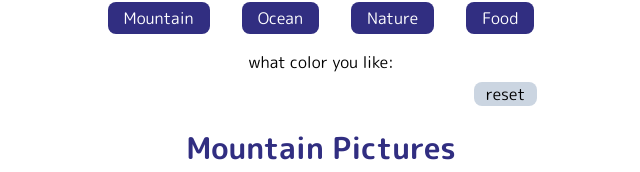
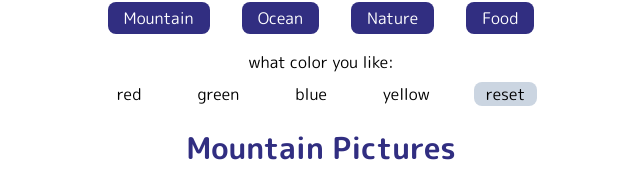
Before and after one commit to porpks/snap-shot-react, a React (Vite) app: page / in a window 1280 px wide. Shown: the part 264-436 px from the top of the page, without its empty margins (319-959 px from the left). Built offline with nearby package versions, Linux system fonts and the light colour scheme; no server answers.

Commit message:
fix: color category

```diff
--- a/src/components/Categories.jsx
+++ b/src/components/Categories.jsx
@@ -34,7 +34,7 @@ function Categories() {
                 <div className="flex justify-center mt-2">
                     {colorList.map((item, index) => {
                         return (
-                            <button key={index} className={`bg-${item}-600 text-white px-3 mx-4 rounded-lg hover:font-semibold hover:ring active:text-slate-400 active:scale-95`}
+                            <button key={index} className={`text-${item} px-3 mx-4 rounded-lg hover:font-semibold hover:underline active:text-slate-400 active:scale-95`}
                                 onClick={() => handleColor(item)}>
                                 {item}
                             </button>
```
